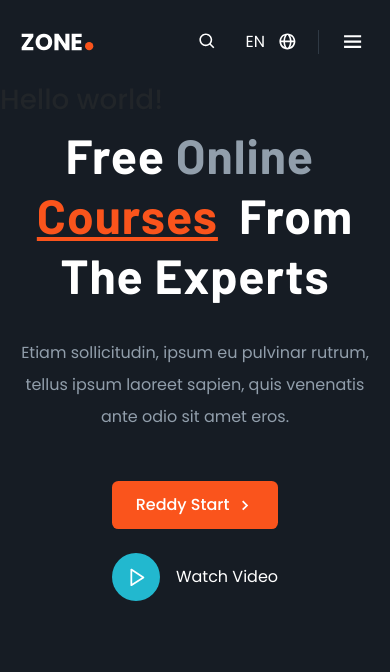
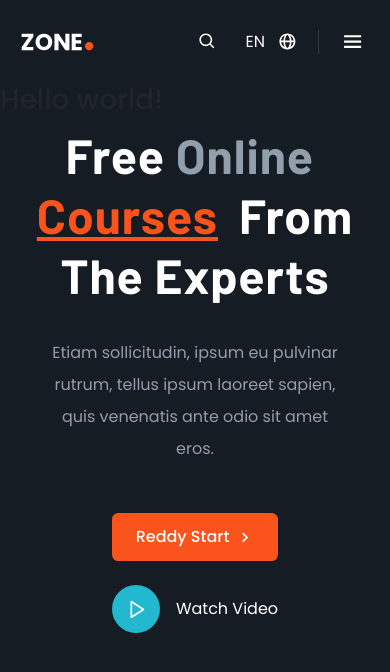
Before and after one commit to Khirod8908/nextjs_Static_Path, a Next.js app: page / in a window 390 px wide. Shown: the top 672 px of the page. Built offline with nearby package versions, Linux system fonts and the light colour scheme.

Commit message:
4 files modified

```diff
--- a/components/header/Header.js
+++ b/components/header/Header.js
@@ -40,7 +40,7 @@ export default () => {
               className={`d-flex align-items-center mb-0 show_menu ${classes.nav_links}`}
             >
               <Link href="/">Home</Link>
-              <li>Categories</li>
+              <Link href="/">Categories</Link>
               <Link href="/">About Us</Link>
               <Link href="/">Contact Us</Link>
               <BiX
--- a/components/header/header.module.css
+++ b/components/header/header.module.css
@@ -61,7 +61,7 @@
     background-color: rgba(22, 28, 36, 0.5);
     z-index: 5;
     display: none;
-    transition: 0.5s ease-in-out;
+    transition: left 0.5s ease-in-out;
   }
   .header .nav_links {
     position: relative;
@@ -77,7 +77,7 @@
     background-color: var(--black-800);
     gap: 2rem;
     z-index: 5;
-    transition: 0.5s ease-in-out;
+    transition: left 0.5s ease-in-out;
   }
   .header .nav_links > * {
     font-size: 0.875rem;
--- a/components/hero/Hero.js
+++ b/components/hero/Hero.js
@@ -10,7 +10,7 @@ export default () => {
   return (
     <section className="container">
       <div className="row">
-        <div className={`col-xl-5 col-lg-5 ${classes.hero_info}`}>
+        <div className={`col-xl-6 col-lg-6 ${classes.hero_info}`}>
           <h1 className={classes.hero_title}>
             Free <span>Online</span>&nbsp; <br />
             <span>Courses</span>&nbsp; From <br />
@@ -34,13 +34,13 @@ export default () => {
           {/* <div className={classes.devider}></div> */}
         </div>
         <div
-          className={`col-xl-7 col-lg-7 d-flex justify-content-center align-items-center ${classes.hero_image}`}
+          className={`col-xl-6 col-lg-6 d-flex justify-content-center align-items-center ${classes.hero_image}`}
         >
           <Image
             src="/images/hero_image.svg"
             alt="Hero Image"
-            width={600}
-            height={600}
+            width={580}
+            height={580}
             loading="lazy"
           />
         </div>
--- a/components/hero/hero.module.css
+++ b/components/hero/hero.module.css
@@ -21,6 +21,7 @@
 .hero_info .hero_para {
   color: var(--tx-color);
   margin-top: 2rem;
+  max-width: 80%;
 }
 
 .hero_info .info_buttons {
@@ -52,8 +53,10 @@
     font-size: var(--heading);
   }
 
-  .hero_info p {
+  .hero_info .hero_para {
     text-align: center;
+    margin-left: auto;
+    margin-right: auto;
   }
 
   .hero_info .info_buttons {
```
